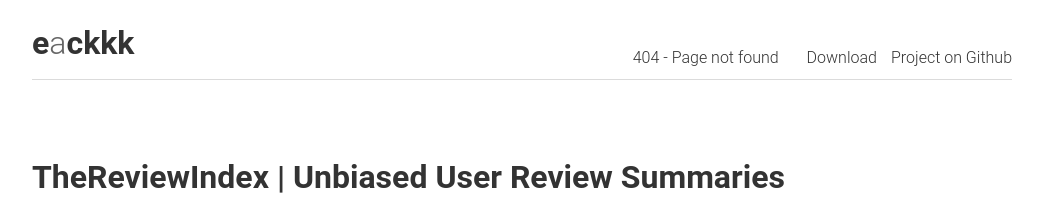
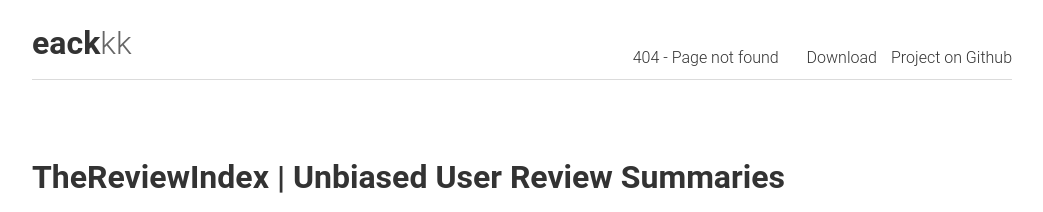
Before and after one commit to eackkk/eackkk.github.io, a Jekyll site: the page built from index.html, in a window 1280 px wide. Shown: the top 212 px of the page, without its empty margins (118-1161 px from the left). Built offline with Jekyll 4.4.1, drawn with Linux system fonts in a browser that asks for light colours; the list of posts is cut into pages by our own code.

Commit message:
Update header.html

```diff
--- a/_includes/header.html
+++ b/_includes/header.html
@@ -3,7 +3,7 @@
     <span class="f-left">
       <a href="https://eackkk.github.io/">
         <h1>
-          e<span>a</span>ckkk
+          eack<span>kk</span>
         </h1>
       </a>
     </span>
```
